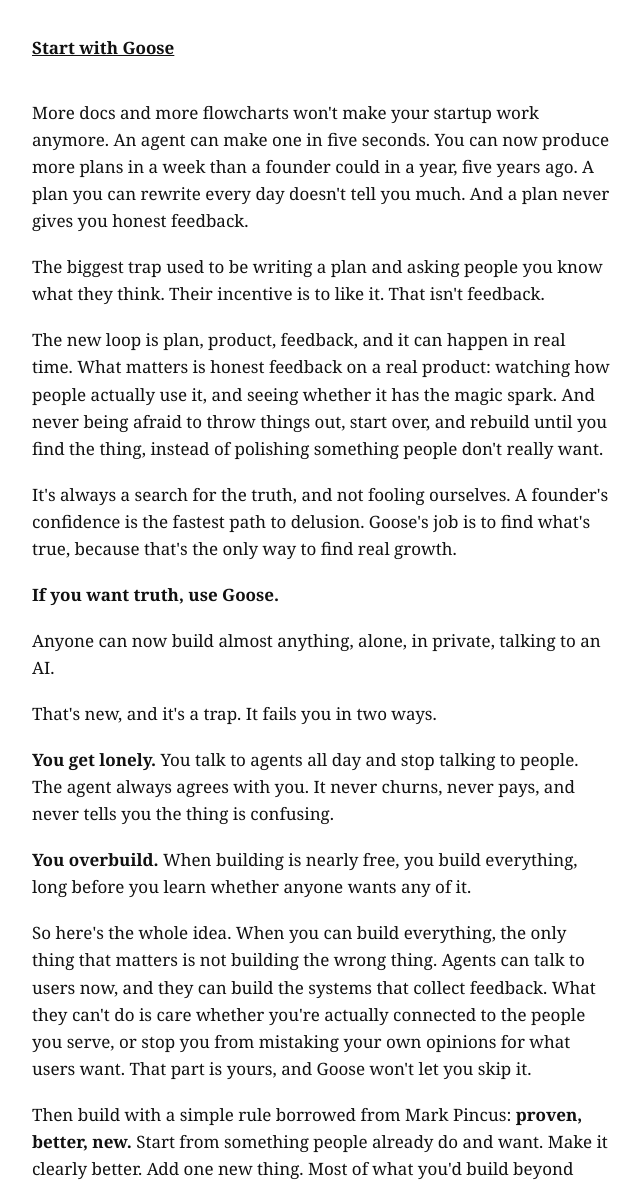
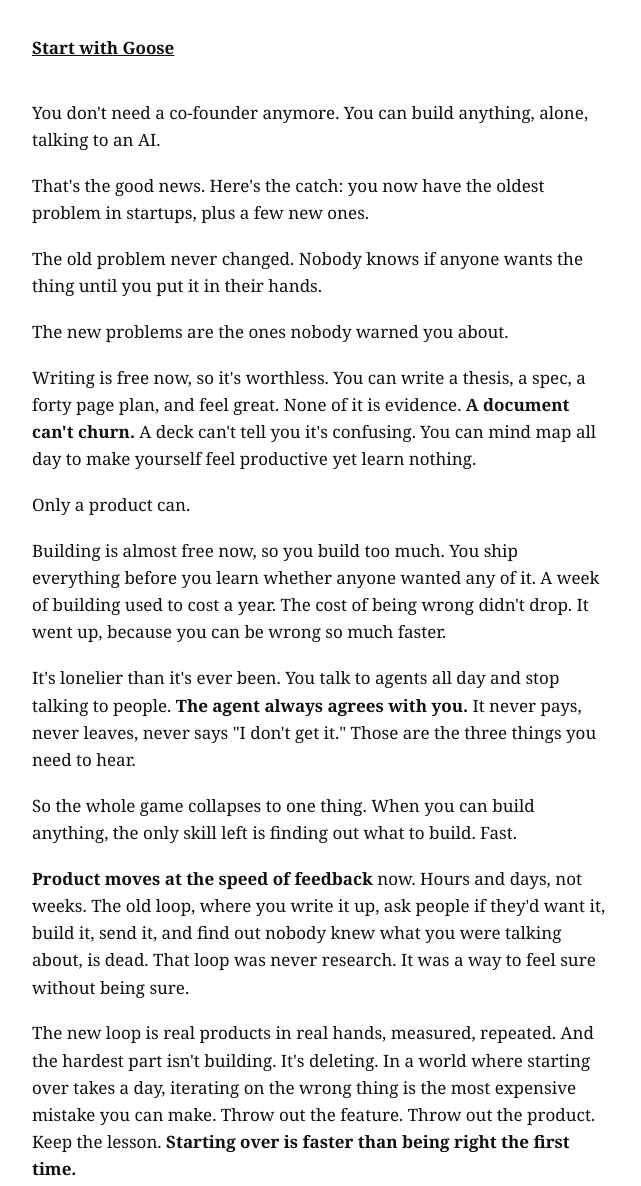
Before and after one commit to shanemac/goose, a website: page index.html in a window 1280 px wide. Shown: the part 261-1447 px from the top of the page, without its empty margins (319-960 px from the left). Drawn offline with Linux system fonts and the light colour scheme.

Commit message:
New opening; wire Start buttons to template

```diff
--- a/index.html
+++ b/index.html
@@ -56,27 +56,37 @@
 
 <p><b>Goose is your co-founder. It does the actual work and makes sure you're not wasting your time on things that don't matter.</b></p>
 
-<p class="start"><a href="#" class="template-link">Start with Goose</a></p>
+<p class="start"><a href="https://x.ai/bot/h0P140z0J-j_ITL-yXlLS" class="template-link">Start with Goose</a></p>
 
-<p>More docs and more flowcharts won't make your startup work anymore. An agent can make one in five seconds. You can now produce more plans in a week than a founder could in a year, five years ago. A plan you can rewrite every day doesn't tell you much. And a plan never gives you honest feedback.</p>
+<p>You don't need a co-founder anymore. You can build anything, alone, talking to an AI.</p>
 
-<p>The biggest trap used to be writing a plan and asking people you know what they think. Their incentive is to like it. That isn't feedback.</p>
+<p>That's the good news. Here's the catch: you now have the oldest problem in startups, plus a few new ones.</p>
 
-<p>The new loop is plan, product, feedback, and it can happen in real time. What matters is honest feedback on a real product: watching how people actually use it, and seeing whether it has the magic spark. And never being afraid to throw things out, start over, and rebuild until you find the thing, instead of polishing something people don't really want.</p>
+<p>The old problem never changed. Nobody knows if anyone wants the thing until you put it in their hands.</p>
+
+<p>The new problems are the ones nobody warned you about.</p>
+
+<p>Writing is free now, so it's worthless. You can write a thesis, a spec, a forty page plan, and feel great. None of it is evidence. <b>A document can't churn.</b> A deck can't tell you it's confusing. You can mind map all day to make yourself feel productive yet learn nothing.</p>
+
+<p>Only a product can.</p>
+
+<p>Building is almost free now, so you build too much. You ship everything before you learn whether anyone wanted any of it. A week of building used to cost a year. The cost of being wrong didn't drop. It went up, because you can be wrong so much faster.</p>
+
+<p>It's lonelier than it's ever been. You talk to agents all day and stop talking to people. <b>The agent always agrees with you.</b> It never pays, never leaves, never says "I don't get it." Those are the three things you need to hear.</p>
+
+<p>So the whole game collapses to one thing. When you can build anything, the only skill left is finding out what to build. Fast.</p>
+
+<p><b>Product moves at the speed of feedback</b> now. Hours and days, not weeks. The old loop, where you write it up, ask people if they'd want it, build it, send it, and find out nobody knew what you were talking about, is dead. That loop was never research. It was a way to feel sure without being sure.</p>
+
+<p>The new loop is real products in real hands, measured, repeated. And the hardest part isn't building. It's deleting. In a world where starting over takes a day, iterating on the wrong thing is the most expensive mistake you can make. Throw out the feature. Throw out the product. Keep the lesson. <b>Starting over is faster than being right the first time.</b></p>
+
+<p>Agents can build. They can even build the thing that collects the feedback. What they can't do is care whether you're actually listening, know what to listen for, build relationships with people, or stop you from mistaking your own opinion for a customer's.</p>
+
+<p>That part is yours. Goose won't let you skip it. It has your back in the pack.</p>
 
 <p>It's always a search for the truth, and not fooling ourselves. A founder's confidence is the fastest path to delusion. Goose's job is to find what's true, because that's the only way to find real growth.</p>
 
 <p><b>If you want truth, use Goose.</b></p>
-
-<p>Anyone can now build almost anything, alone, in private, talking to an AI.</p>
-
-<p>That's new, and it's a trap. It fails you in two ways.</p>
-
-<p><b>You get lonely.</b> You talk to agents all day and stop talking to people. The agent always agrees with you. It never churns, never pays, and never tells you the thing is confusing.</p>
-
-<p><b>You overbuild.</b> When building is nearly free, you build everything, long before you learn whether anyone wants any of it.</p>
-
-<p>So here's the whole idea. When you can build everything, the only thing that matters is not building the wrong thing. Agents can talk to users now, and they can build the systems that collect feedback. What they can't do is care whether you're actually connected to the people you serve, or stop you from mistaking your own opinions for what users want. That part is yours, and Goose won't let you skip it.</p>
 
 <p>Then build with a simple rule borrowed from Mark Pincus: <b>proven, better, new.</b> Start from something people already do and want. Make it clearly better. Add one new thing. Most of what you'd build beyond that is a guess.</p>
 
@@ -144,7 +154,7 @@
 
 <p>Goose is an agent too, so it's built to never become your substitute for real people. It can reach users, gather feedback, and sort it for you, but every conversation with it ends pointed at a human relationship.</p>
 
-<p class="start"><a href="#" class="template-link">Start with Goose</a></p>
+<p class="start"><a href="https://x.ai/bot/h0P140z0J-j_ITL-yXlLS" class="template-link">Start with Goose</a></p>
 
 <p>Product moves at the speed of feedback now. Go get some.</p>
 
```
